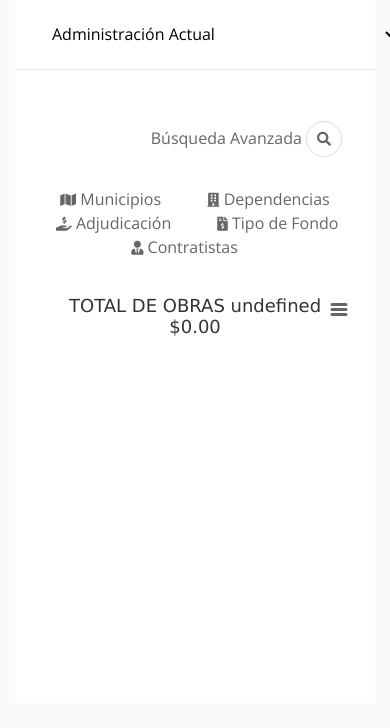
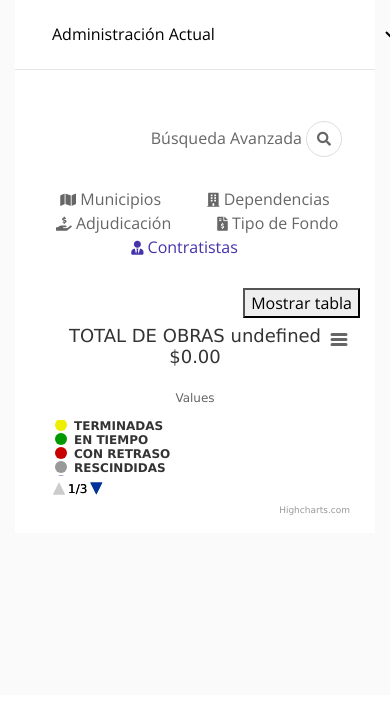
Before and after one commit to Minux13/servidorAplicacionObras, a Flask app: page /graphics in a window 390 px wide. Shown: the part 149-877 px from the top of the page. After the commit the page ends 664 px from the top, so only its background shows below. Run offline with Flask 2, Linux system fonts and the light colour scheme; data that the repository does not hold is empty; some libraries are stand-ins or nearby versions.

Commit message:
Se ordeno por >monto,graficas de contratistas son por monto y add tabla

```diff
--- a/static/js/graphics.js
+++ b/static/js/graphics.js
@@ -63,7 +63,7 @@ var plotsChart = {
 
         plotsChart.chartType = 'stackedBarAdjudication';
         plotsChart.functionAfterClickChart   = '';
-        plotsChart.functionClick = function(s){plotsChart.adjudication = s; plotsChart.openUrl();} ;
+        plotsChart.functionClick = function(s){console.log(s);} //function(s){plotsChart.adjudication = s; plotsChart.openUrl();} ;
         plotsChart.getData(  );
 
         $('.linkPlots').removeAttr("active"); $( '#plotTotal4' ).attr('active','');
@@ -74,7 +74,7 @@ var plotsChart = {
 
         plotsChart.chartType = 'stackedBarFunding';
         plotsChart.functionAfterClickChart   = '';
-        plotsChart.functionClick = plotsChart.chartAfterDepartmentsPie.init;
+        plotsChart.functionClick = function(s){console.log(s);} //plotsChart.chartAfterDepartmentsPie.init;
         plotsChart.getData(  );
 
         $('.linkPlots').removeAttr("active"); $( '#plotTotal5' ).attr('active','');
@@ -88,6 +88,8 @@ var plotsChart = {
         plotsChart.functionClick = function(s){plotsChart.provider = s; plotsChart.openUrl();};
         plotsChart.getData();
 
+
+        $('#buttonShowProviderTable').css('display','block')
         $('.linkPlots').removeAttr("active"); $( '#plotTotal6' ).attr('active','');
     },
     chartAfterCitiesBar: {
@@ -133,9 +135,11 @@ var plotsChart = {
             if( !plotsChart.allowGetData ){ return; }
             plotsChart.allowGetData = false; $('.linkPlots').css('cursor','wait');
 
-            plotsChart.chartType = 'stackedBarProvider';
+            plotsChart.chartType = 'stackedBarProvidersByAmount';
             plotsChart.functionClick = function(s){plotsChart.provider = s; plotsChart.openUrl();};
             plotsChart.getData(  );
+
+            $('#buttonShowProviderTable').css('display','block')
             $('.linkPlots').removeAttr("active");$('#plotTotal3').attr('active','');
         }
     },
@@ -181,9 +185,11 @@ var plotsChart = {
             if( !plotsChart.allowGetData ){ return; }
             plotsChart.allowGetData = false; $('.linkPlots').css('cursor','wait');
 
-            plotsChart.chartType = 'stackedBarProvider';
+            plotsChart.chartType = 'stackedBarProvidersByAmount';
             plotsChart.functionClick = function(s){plotsChart.provider = s; plotsChart.openUrl();} ;
             plotsChart.getData( );
+
+            $('#buttonShowProviderTable').css('display','block')
             $('.linkPlots').removeAttr("active");$('#plotTotal3').attr('active','');
         }
     },
@@ -974,7 +980,6 @@ var plotsChart = {
     },
     setJsonProvidersStackedBarByAmount: function( jsonResponse ){
 
-
         var providersObj = [];
 
         var countFieldAmountTotal = 0 ;
@@ -986,6 +991,7 @@ var plotsChart = {
                 providersObj['provider_' + obra.provider_id].y += 1;
                 providersObj['provider_' + obra.provider_id].amount[obra.check_stage - 1] += obra.final_contracted_amount;
                 providersObj['provider_' + obra.provider_id].stages[obra.check_stage - 1] += 1;
+                providersObj['provider_' + obra.provider_id].total_amount = parseInt(providersObj['provider_' + obra.provider_id].amount.reduce(function(total, sum){return total + sum;}) ) ;
             }else{
                 var check_stages = [0,0,0,0,0,0,0];
                 check_stages[ obra.check_stage - 1 ] = 1;
@@ -998,13 +1004,19 @@ var plotsChart = {
                     id     : obra.provider_id,
                     name   : obra.provider,
                     amount : check_stages_amounts,
-                    stages : check_stages
+                    stages : check_stages,
+                    total_amount  : check_stages_amounts.reduce(function(total, sum){return total + sum;})
                 };
             }
 
             countFieldAmountTotal += obra.final_contracted_amount;
         }
 
+        var providersObjSort = []
+        for(var a in providersObj){
+            providersObjSort.push( providersObj[a] );
+        }
+        providersObjSort.sort(function(a, b){return b.total_amount - a.total_amount});
 
         var countField = [[],[],[],[],[],[],[]];
         var countFieldAmount = [[],[],[],[],[],[],[]];
@@ -1012,8 +1024,8 @@ var plotsChart = {
         var idsProviders = [];
 
         //Pasa de arreglo asosiativo a arreglo como los otros stackbar
-        for(var p in providersObj){
-            var proveedor = providersObj[p];
+        for(var p in providersObjSort){
+            var proveedor = providersObjSort[p];
             countField[0].push( proveedor.stages[0] )
             countField[1].push( proveedor.stages[1] )
             countField[2].push( proveedor.stages[2] )
@@ -1120,6 +1132,86 @@ var plotsChart = {
         this.chartTitle.amount = countFieldAmountTotal;
 
         return [data, categories, countFieldAmountTotal];
+    },
+    showInTable: function(  ){
+
+        var jsonResponse = plotsChart.data;
+
+        if( jsonResponse ){;}else{return 0;}
+
+        var providersObj = [];
+        console.log(jsonResponse);
+        var countFieldAmountTotal = 0 ;
+
+        //Crea el arreglo de objetos de Provider, con indices provider_NumeroIdProviderBD
+        for(var i in jsonResponse){
+            var obra = jsonResponse[i];
+            if( providersObj['provider_' + obra.provider_id] ){
+                providersObj['provider_' + obra.provider_id].y += 1;
+                providersObj['provider_' + obra.provider_id].amount[obra.check_stage - 1] += obra.final_contracted_amount;
+                providersObj['provider_' + obra.provider_id].stages[obra.check_stage - 1] += 1;
+                providersObj['provider_' + obra.provider_id].obras.push(  obra.project_title  );
+                providersObj['provider_' + obra.provider_id].total_amount = parseInt(providersObj['provider_' + obra.provider_id].amount.reduce(function(total, sum){return total + sum;}) ) ;
+            }else{
+                var check_stages = [0,0,0,0,0,0,0];
+                check_stages[ obra.check_stage - 1 ] = 1;
+
+                var check_stages_amounts = [0,0,0,0,0,0,0];
+                check_stages_amounts[ obra.check_stage - 1 ] = obra.final_contracted_amount;
+
+                providersObj['provider_' + obra.provider_id] = {
+                    y      : 1,
+                    id     : obra.provider_id,
+                    name   : obra.provider,
+                    amount : check_stages_amounts,
+                    stages : check_stages,
+                    total_amount  : check_stages_amounts.reduce(function(total, sum){return total + sum;}),
+                    obras  : [ obra.project_title ]
+                };
+            }
+
+            countFieldAmountTotal += obra.final_contracted_amount;
+        }
+
+        var providersObjSort = []
+        for(var a in providersObj){
+            providersObjSort.push( providersObj[a] );
+        }
+        providersObjSort.sort(function(a, b){return b.total_amount - a.total_amount});
+
+
+        var strTable = `
+            <div class="container" style="font-size: 0.8em;">
+              <div class="row" style="border-bottom:1px solid #ddd;" >
+                <div class="col-md-4" style="font-weight:bold; color:#222;">Contratista</div>
+                <div class="col-md-2" style="font-weight:bold; color:#222;">Monto</div>
+                <div class="col-md-6" style="font-weight:bold; color:#222;">Obras</div>
+              </div>`;
+
+        for(var p in providersObjSort ){
+            var cantidad = providersObjSort[p].total_amount.toFixed(2).toString().replace(/(\d)(?=(\d\d\d)+(?!\d))/g, "$1,");
+            strTable += `
+              <div class="row" style="border-bottom:1px solid #ddd;" >
+                <div class="col-md-4"  style="color:#666;">`+ providersObjSort[p].name +`</div>
+                <div class="col-md-2"  style="color:#666;"> $`+ cantidad +`</div>
+                <div class="col-md-6"  style="color:#666;"><ul>`
+
+                for( var o in providersObjSort[p].obras ){
+                    strTable += '<li>' + providersObjSort[p].obras[o] + '</li>';
+                }
+
+             strTable += `</ul></div>
+              </div> `;
+        }
+
+        strTable += `
+            </div>
+        `;
+
+
+        $('#tableOfProviders').html(strTable) ;
+        $('#genl-pie-chart').css('display','none') ;
+        return  0 ;
     },
     optionsChart : function(data){
 
--- a/templates/graphics/index.html
+++ b/templates/graphics/index.html
@@ -241,10 +241,15 @@
                                         </div>
                                     </div>
 
+                                    <div  id="buttonShowProviderTable" style="display:none; width:100%; text-align: right; " >
+                                        <button onclick="plotsChart.showInTable();"> Mostrar tabla </button>
+                                    </div>
 
                                     <div id="genl-pie-chart" style="width: 100%; height:400px">
                                     </div>
                                     <div id="genl-legend-pie-chart" style="color: #444">
+                                    </div>
+                                    <div id="tableOfProviders" >
                                     </div>
                                 </div>
 
@@ -533,10 +538,10 @@
                         plotsChart[chartFunction]();
                     }
                 }else{
-                    plotsChart.initStatusPie();
+                    //plotsChart.initStatusPie();
+                    plotsChart.initProvidersChart();
                 }
 
-                //plotsChart.initStackCities();
                 /*
                 window.onpopstate = function (event) {
                     if (event.state) {
```
